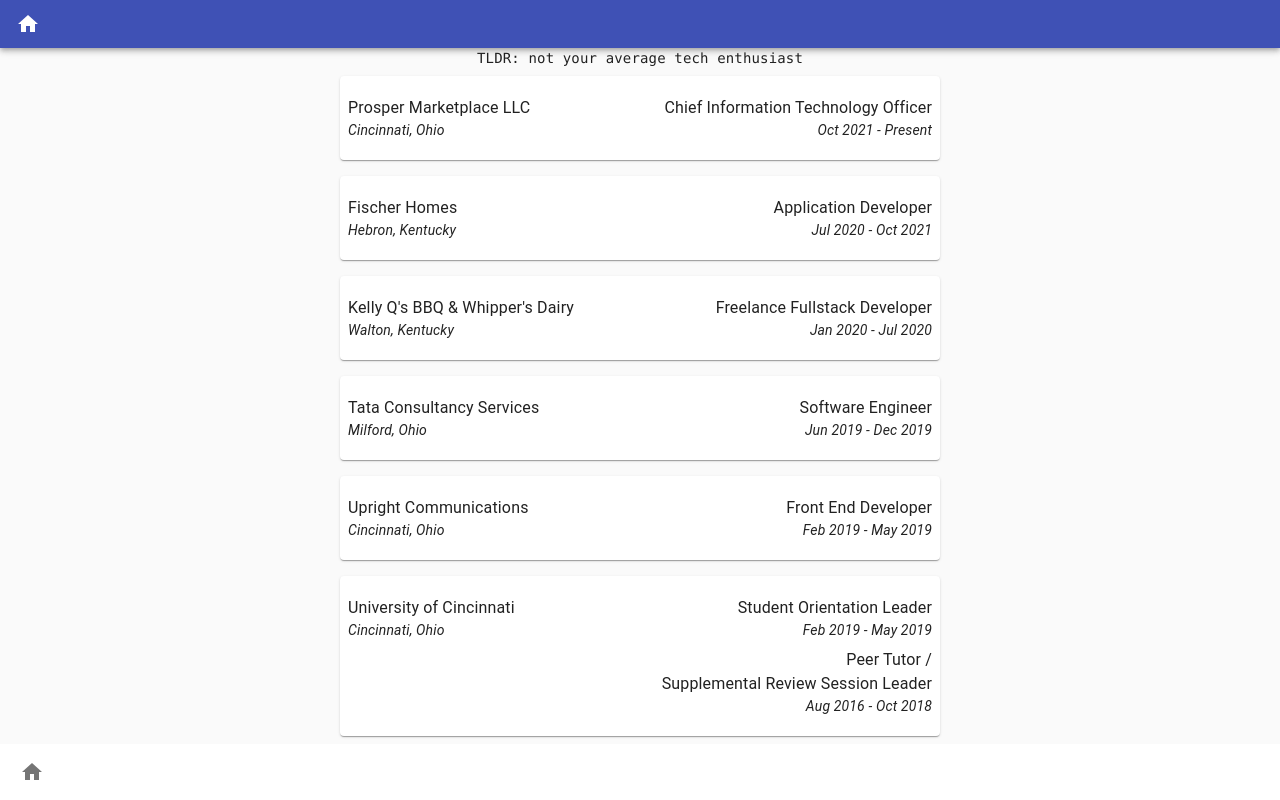
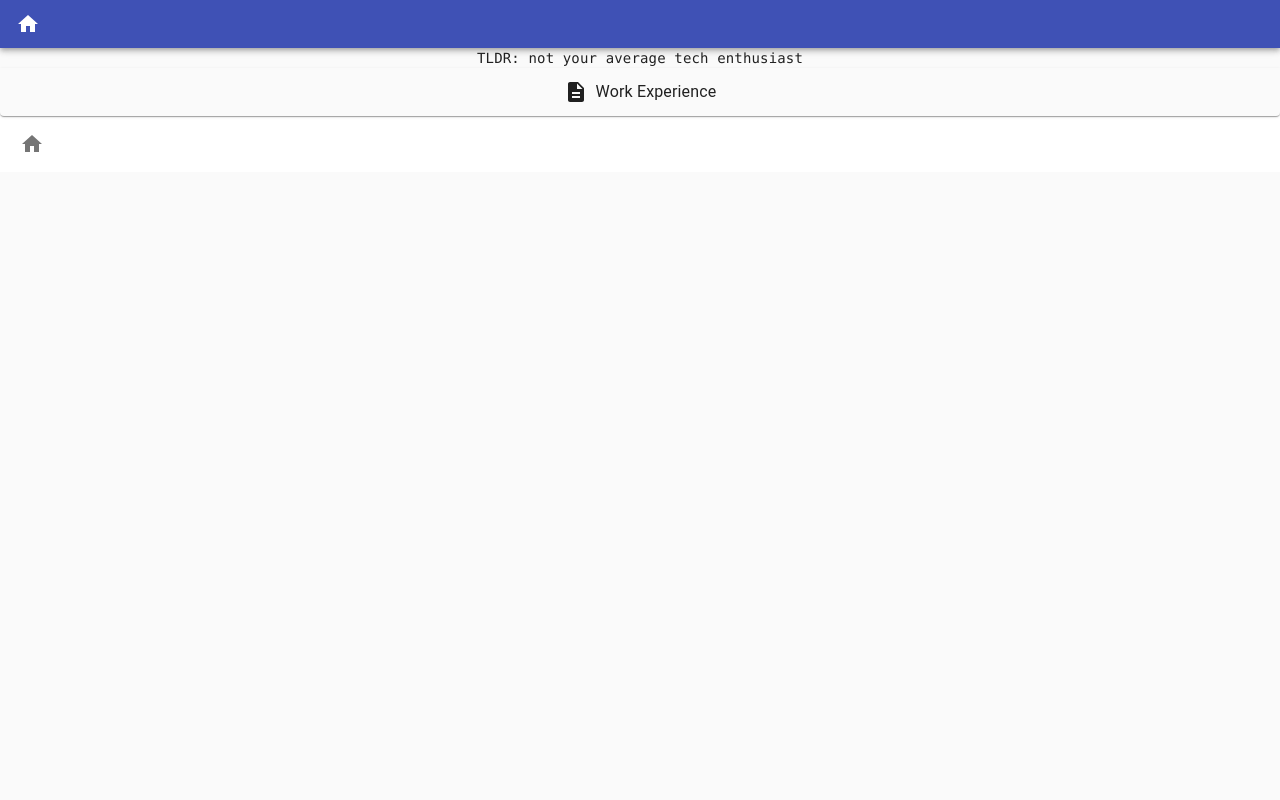
Before and after one commit to skoobydont/portfolio, a React (Create React App) app: page / in a window 1280 px wide. Both pictures are taken after a click on the button 32 px from the left and 72 px from the top of the page. Built offline with nearby package versions, Linux system fonts and the light colour scheme.

Commit message:
added work exp accordion to landing page

```diff
--- a/src/pages/LandingPage.jsx
+++ b/src/pages/LandingPage.jsx
@@ -1,6 +1,13 @@
 import React, { useState } from 'react';
 // MUI
 import { makeStyles } from '@material-ui/core';
+import Typography from '@material-ui/core/Typography';
+import Card from '@material-ui/core/Card';
+import Accordion from '@material-ui/core/Accordion';
+import AccordionSummary from '@material-ui/core/AccordionSummary';
+import AccordionDetails from '@material-ui/core/AccordionDetails';
+// Icons
+import DocumentIcon from '@material-ui/icons/Description';
 // Custom
 import TLDR from '../components/TLDR';
 import ResumeTimeline from '../components/ResumeTimeline';
@@ -10,14 +17,55 @@ const useStyles = makeStyles((theme) => ({
     display: 'flex',
     flexDirection: 'column',
   },
+  accordion: {
+    backgroundColor: theme.palette.background.default,
+  },
+  workExp: {
+    '& .MuiAccordionSummary-content': {
+      display: 'flex',
+      flexDirection: 'row',
+      justifyContent: 'center',
+      alignItems: 'center',
+    },
+    '& .MuiAccordionSummary-content.Mui-expanded': {
+      /* this is so the title text doesnt inherit
+        unwanted margin when expanded */
+      margin: '12px 0px',
+    },
+  },
+  workExpTitle: {
+    marginLeft: theme.spacing(1),
+    padding: '0px',
+  },
+  resumeList: {
+    flexDirection: 'column',
+    padding: '0px',
+  },
 }));
 
 const LandingPage = () => {
   const classes = useStyles();
+  const [resumeExpand, setResumeExpand] = useState(false);
+  const handleResumeExpand = () => setResumeExpand(!resumeExpand);
   return (
     <div className={classes.root}>
       <TLDR />
-      <ResumeTimeline />
+      <Accordion
+        component={Card}
+        expanded={resumeExpand}
+        className={classes.accordion}
+      >
+        <AccordionSummary
+          onClick={() => handleResumeExpand()}
+          className={classes.workExp}
+        >
+          <DocumentIcon />
+          <Typography className={classes.workExpTitle}>Work Experience</Typography>
+        </AccordionSummary>
+        <AccordionDetails className={classes.resumeList}>
+          <ResumeTimeline />
+        </AccordionDetails>
+      </Accordion>
     </div>
   );
 }
```
